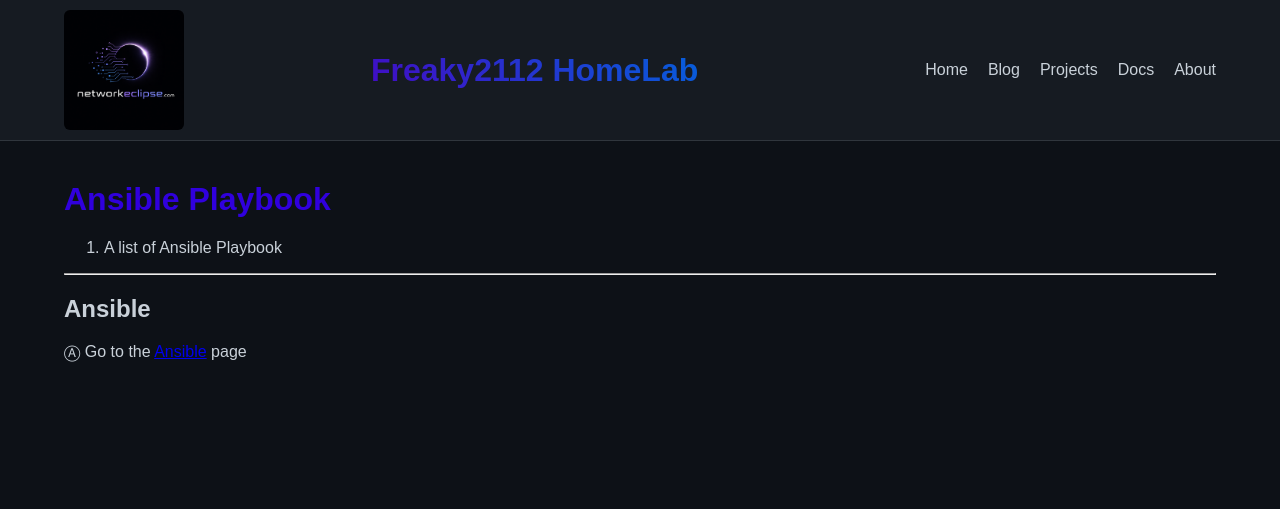
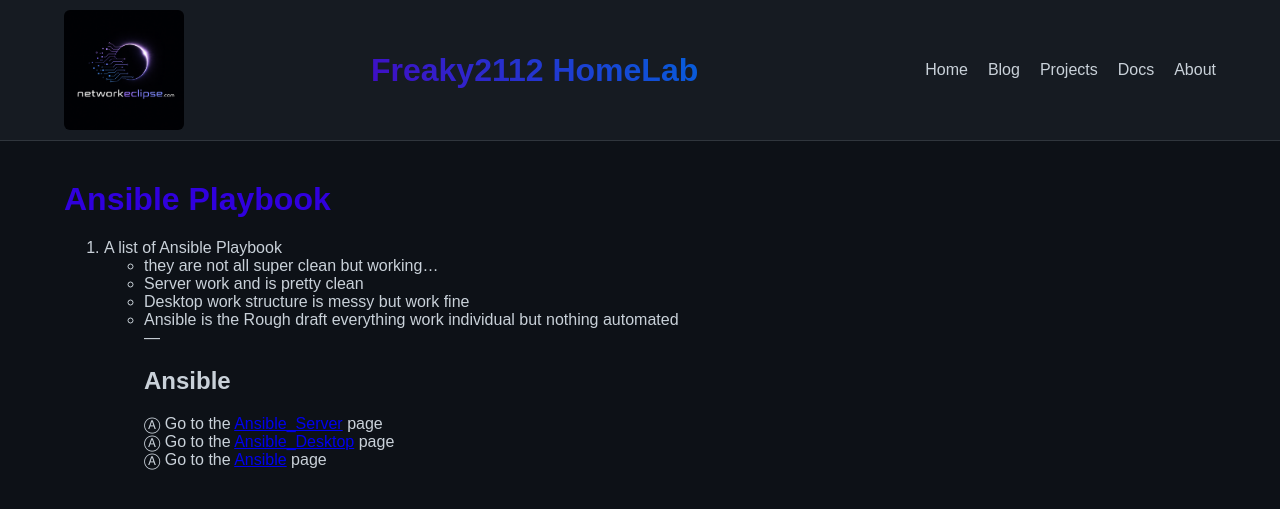
Before and after one commit to Freaky2112/freaky2112.github.io, a Jekyll site: the page built from _projects/ansible.md, in a window 1280 px wide. Shown: the top 509 px of the page. Built offline with Jekyll 4.4.1, drawn with Linux system fonts in a browser that asks for light colours.

Commit message:
Add more link to ansible

```diff
--- a/_projects/ansible.md
+++ b/_projects/ansible.md
@@ -7,7 +7,13 @@ permalink: /projects/ansible/
 # Ansible Playbook
 
 1. A list of Ansible Playbook
-
+ - they are not all super clean but working...
+ - Server work and is pretty clean
+ - Desktop work structure is messy but work fine
+ - Ansible is the Rough draft everything work individual but nothing automated
+\
 ---
 ## Ansible
-Ⓐ Go to the [Ansible](https://github.com/Freaky2112/ansible_server) page
+Ⓐ Go to the [Ansible_Server](https://github.com/Freaky2112/ansible_server) page \
+Ⓐ Go to the [Ansible_Desktop](https://github.com/Freaky2112/ansible_desktop) page \
+Ⓐ Go to the [Ansible](https://github.com/Freaky2112/Ansible) page
```
Also changed, not shown: old-posts/old_about.md (deleted, +0 -28 lines).
